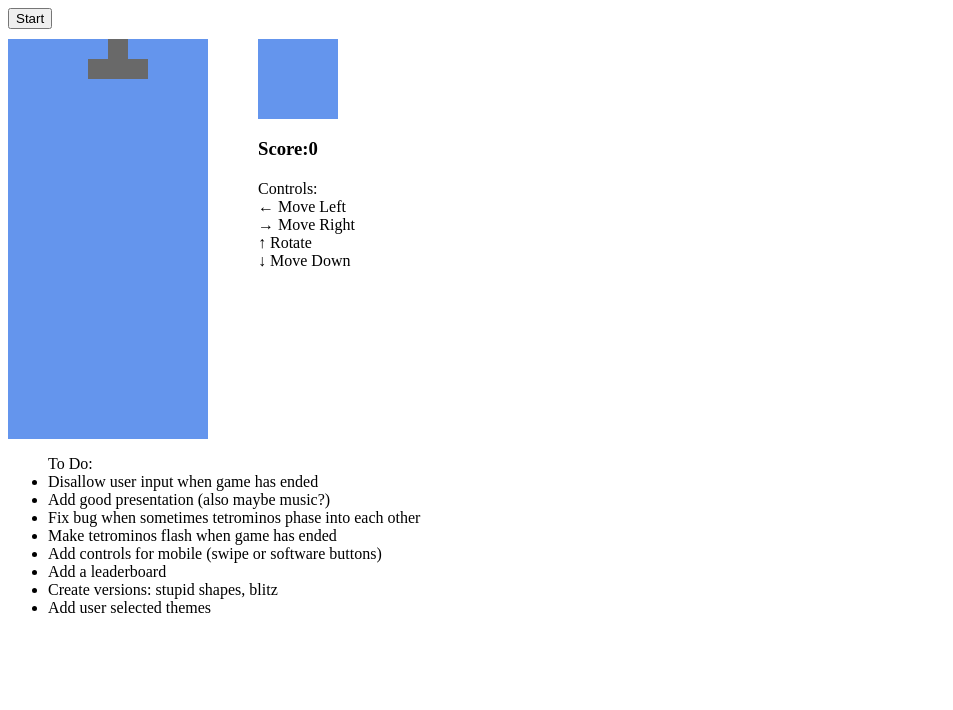
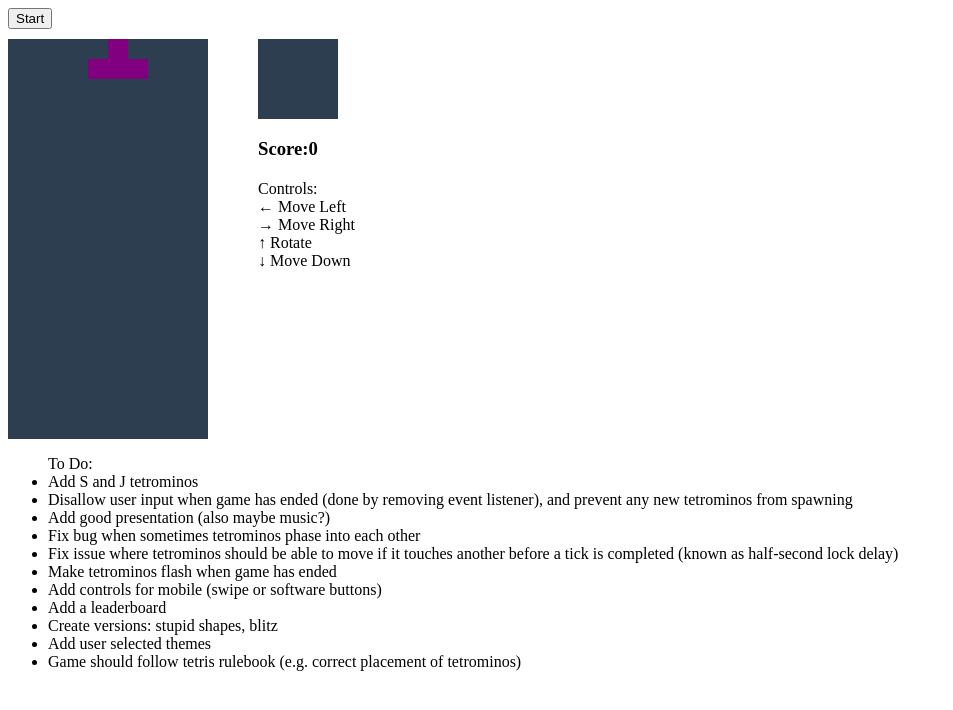
Before and after one commit to adamisafk/javascript-tetris, a PHP site: page / in a window 1280 px wide. Shown: the top 710 px of the page, without its empty margins (0-953 px from the left). Run offline with PHP 8.4, Linux system fonts and the light colour scheme.

Commit message:
Update todo list, add colours to tetrominoes

```diff
--- a/app.js
+++ b/app.js
@@ -1,3 +1,5 @@
+// RULEBOOK: https://tetris.fandom.com/wiki/Tetris_Guideline
+
 document.addEventListener('DOMContentLoaded', () => {
     const grid = document.querySelector('.grid')
     let squares = Array.from(document.querySelectorAll('.grid div'))
@@ -6,7 +8,9 @@ document.addEventListener('DOMContentLoaded', () => {
     const width = 10 // width means the size of the total board. its a 10x20
     let gameTick = null
     let score = 0
-    let gameHasNotEnded = true
+    const colours = [ //colours must be defined in order of the tetrominos
+      'orange', 'red', 'purple', 'yellow', 'cyan'
+    ]
 
     // Tetrominoes - each shape has 4 rotations which are represented by a multi-dim array.
     const lTetromino = [
@@ -65,6 +69,7 @@ document.addEventListener('DOMContentLoaded', () => {
     function draw() {
         current.forEach(index => {
             squares[currentPosition + index].classList.add('tetromino')
+            squares[currentPosition + index].style.backgroundColor = colours[random]
         })
     }
 
@@ -72,6 +77,7 @@ document.addEventListener('DOMContentLoaded', () => {
     function undraw () {
       current.forEach(index => {
         squares[currentPosition + index].classList.remove('tetromino')
+        squares[currentPosition + index].style.backgroundColor = ''
       })
     }
 
@@ -183,6 +189,7 @@ document.addEventListener('DOMContentLoaded', () => {
           row.forEach(index => {
             squares[index].classList.remove('taken')
             squares[index].classList.remove('tetromino')
+            squares[index].style.backgroundColor = ''
           })
           // remove row
           const squaresRemoved = squares.splice(i, width) // splices the square starting from the current loop index to the edge (full width)
@@ -245,9 +252,11 @@ document.addEventListener('DOMContentLoaded', () => {
     //remove any trace of a tetromino form the entire grid
     displaySquares.forEach(square => {
       square.classList.remove('tetromino')
+      square.style.backgroundColor = ''
     })
     upNextTetrominoes[nextRandom].forEach( index => {
       displaySquares[displayIndex + index].classList.add('tetromino')
+      displaySquares[displayIndex + index].style.backgroundColor = colours[nextRandom]
     })
   }
 
--- a/home.html
+++ b/home.html
@@ -258,14 +258,17 @@
             </div>
         </div>
         <ul> To Do:
-                <li>Disallow user input when game has ended</li>
+                <li>Add S and J tetrominos</li>
+                <li>Disallow user input when game has ended (done by removing event listener), and prevent any new tetrominos from spawning</li>
                 <li>Add good presentation (also maybe music?)</li>
                 <li>Fix bug when sometimes tetrominos phase into each other</li>
+                <li>Fix issue where tetrominos should be able to move if it touches another before a tick is completed (known as half-second lock delay)</li>
                 <li>Make tetrominos flash when game has ended</li>
                 <li>Add controls for mobile (swipe or software buttons)</li>
                 <li>Add a leaderboard</li>
                 <li>Create versions: stupid shapes, blitz</li>
                 <li>Add user selected themes</li>
+                <li>Game should follow tetris rulebook (e.g. correct placement of tetrominos)</li>
             </ul>
     </body>
 </html>
--- a/style.css
+++ b/style.css
@@ -11,7 +11,7 @@
     height: 400px;
     display: flex;
     flex-wrap: wrap;
-    background-color: cornflowerblue;
+    background-color: #2c3e50;
 }
 
 .grid div {
@@ -28,7 +28,7 @@
     height: 80px;
     display: flex;
     flex-wrap: wrap;
-    background-color: cornflowerblue;
+    background-color: #2c3e50;
 }
 
 .mini-grid div {
```
